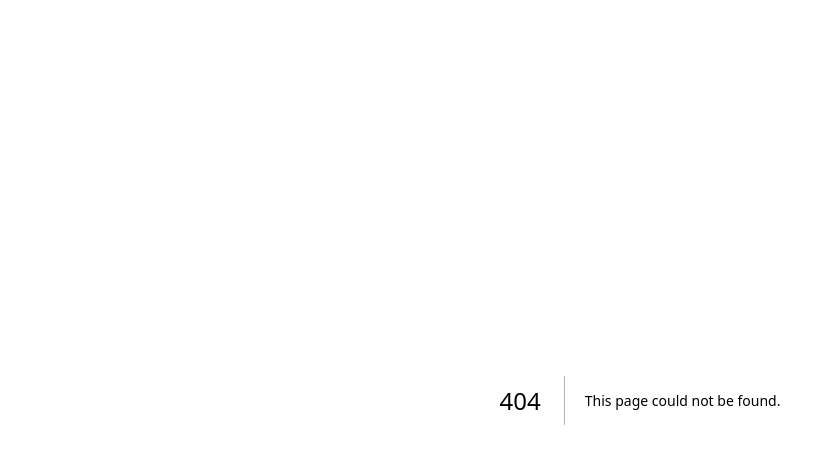
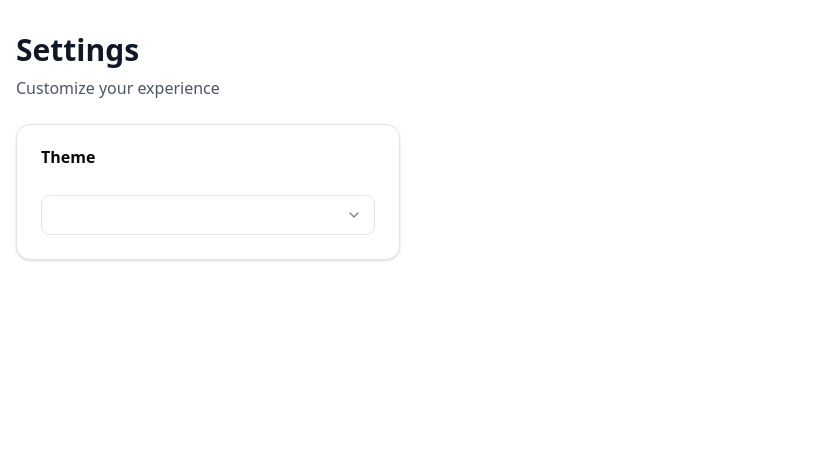
Before and after one commit to Davis-3450/LearningApp, a Next.js app in the folder apps/frontend/: page /settings in a window 1280 px wide. Before the commit this address had no page. Shown: the top 464 px of the page, without its empty margins (0-827 px from the left). Built offline with nearby package versions, Linux system fonts and the light colour scheme.

Commit message:
Refine theme provider and settings page

```diff
--- a/apps/frontend/src/app/globals.css
+++ b/apps/frontend/src/app/globals.css
@@ -112,6 +112,40 @@
   --sidebar-ring: oklch(0.552 0.016 285.938);
 }
 
+.rose {
+  --background: #fff1f2;
+  --foreground: #881337;
+  --card: #fff1f2;
+  --card-foreground: #881337;
+  --popover: #fff1f2;
+  --popover-foreground: #881337;
+  --primary: #be123c;
+  --primary-foreground: #fff1f2;
+  --secondary: #ffe4e6;
+  --secondary-foreground: #be123c;
+  --muted: #ffe4e6;
+  --muted-foreground: #be123c;
+  --accent: #fecdd3;
+  --accent-foreground: #9f1239;
+}
+
+.forest {
+  --background: #f0fdf4;
+  --foreground: #064e3b;
+  --card: #f0fdf4;
+  --card-foreground: #064e3b;
+  --popover: #f0fdf4;
+  --popover-foreground: #064e3b;
+  --primary: #047857;
+  --primary-foreground: #f0fdf4;
+  --secondary: #dcfce7;
+  --secondary-foreground: #047857;
+  --muted: #dcfce7;
+  --muted-foreground: #064e3b;
+  --accent: #bbf7d0;
+  --accent-foreground: #064e3b;
+}
+
 @layer base {
   * {
     @apply border-border outline-ring/50;
--- a/apps/frontend/src/app/layout.tsx
+++ b/apps/frontend/src/app/layout.tsx
@@ -1,6 +1,7 @@
 import type { Metadata } from "next";
 import { Geist, Geist_Mono } from "next/font/google";
 import "./globals.css";
+import { ThemeProvider } from "@/components/theme-provider";
 
 const geistSans = Geist({
   variable: "--font-geist-sans",
@@ -23,11 +24,11 @@ export default function RootLayout({
   children: React.ReactNode;
 }>) {
   return (
-    <html lang="en" className="h-full">
+    <html lang="en" className="h-full" suppressHydrationWarning>
       <body
         className={`${geistSans.variable} ${geistMono.variable} antialiased h-full`}
       >
-        {children}
+        <ThemeProvider>{children}</ThemeProvider>
       </body>
     </html>
   );
--- /dev/null
+++ b/apps/frontend/src/app/settings/page.tsx
@@ -0,0 +1,48 @@
+'use client'
+
+import { Card, CardContent, CardHeader, CardTitle } from '@/components/ui/card'
+import { Select, SelectContent, SelectItem, SelectTrigger, SelectValue } from '@/components/ui/select'
+import { useTheme } from 'next-themes'
+import { useEffect, useState } from 'react'
+import { availableThemes } from '@/components/theme-provider'
+
+export default function SettingsPage() {
+  const { theme, setTheme } = useTheme()
+  const [mounted, setMounted] = useState(false)
+
+  useEffect(() => {
+    setMounted(true)
+  }, [])
+
+  if (!mounted) return null
+
+  return (
+    <div className="min-h-screen bg-background">
+      <div className="container mx-auto px-4 py-8 space-y-6">
+        <div>
+          <h1 className="text-3xl font-bold text-gray-900 dark:text-white mb-2">Settings</h1>
+          <p className="text-gray-600 dark:text-gray-400">Customize your experience</p>
+        </div>
+        <Card className="max-w-sm">
+          <CardHeader>
+            <CardTitle>Theme</CardTitle>
+          </CardHeader>
+          <CardContent>
+            <Select value={theme} onValueChange={setTheme}>
+              <SelectTrigger>
+                <SelectValue placeholder="Select theme" />
+              </SelectTrigger>
+              <SelectContent>
+                {availableThemes.map((t) => (
+                  <SelectItem key={t} value={t} className="capitalize">
+                    {t}
+                  </SelectItem>
+                ))}
+              </SelectContent>
+            </Select>
+          </CardContent>
+        </Card>
+      </div>
+    </div>
+  )
+}
--- /dev/null
+++ b/apps/frontend/src/components/theme-provider.tsx
@@ -0,0 +1,23 @@
+'use client'
+
+import {
+  ThemeProvider as NextThemeProvider,
+  type ThemeProviderProps,
+} from "next-themes"
+
+export const availableThemes = ["light", "dark", "rose", "forest"] as const
+
+export function ThemeProvider({ children, ...props }: ThemeProviderProps) {
+  return (
+    <NextThemeProvider
+      attribute="class"
+      enableSystem
+      defaultTheme="system"
+      disableTransitionOnChange
+      themes={availableThemes as unknown as string[]}
+      {...props}
+    >
+      {children}
+    </NextThemeProvider>
+  )
+}
```
